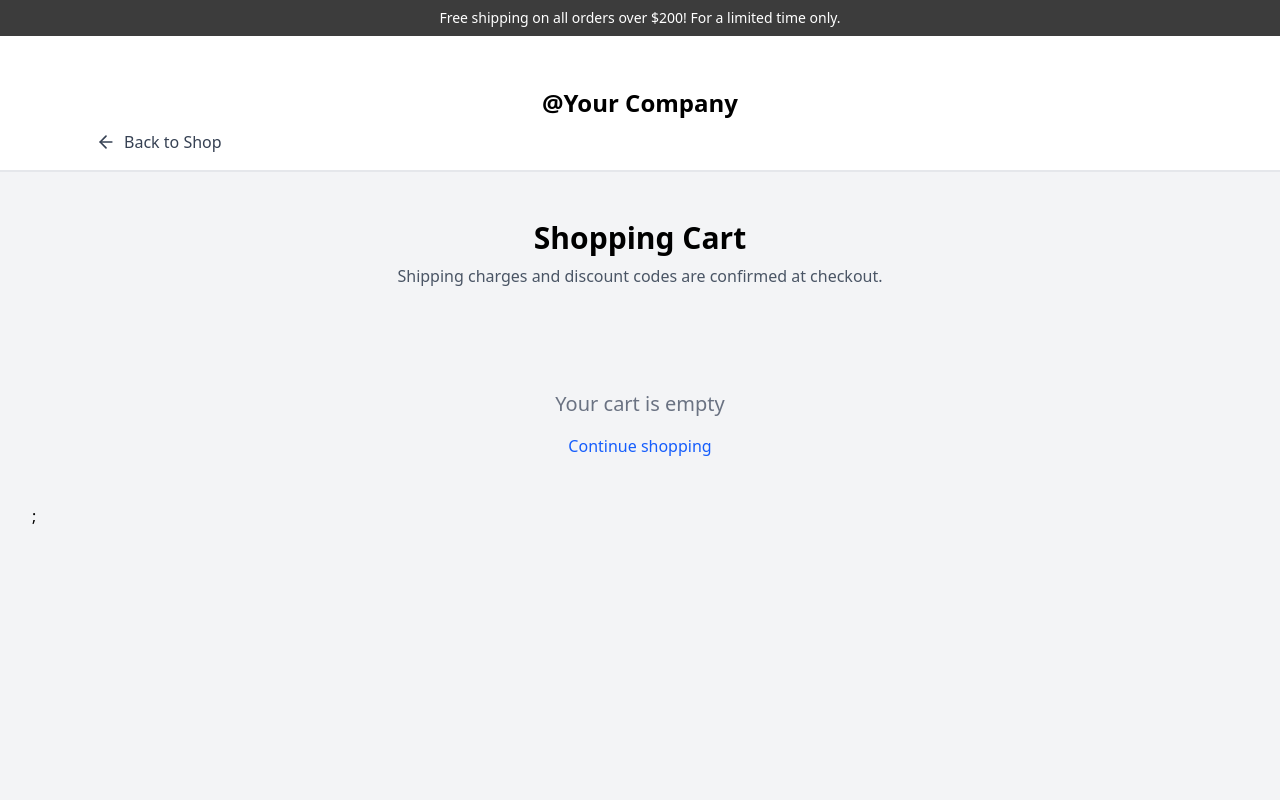
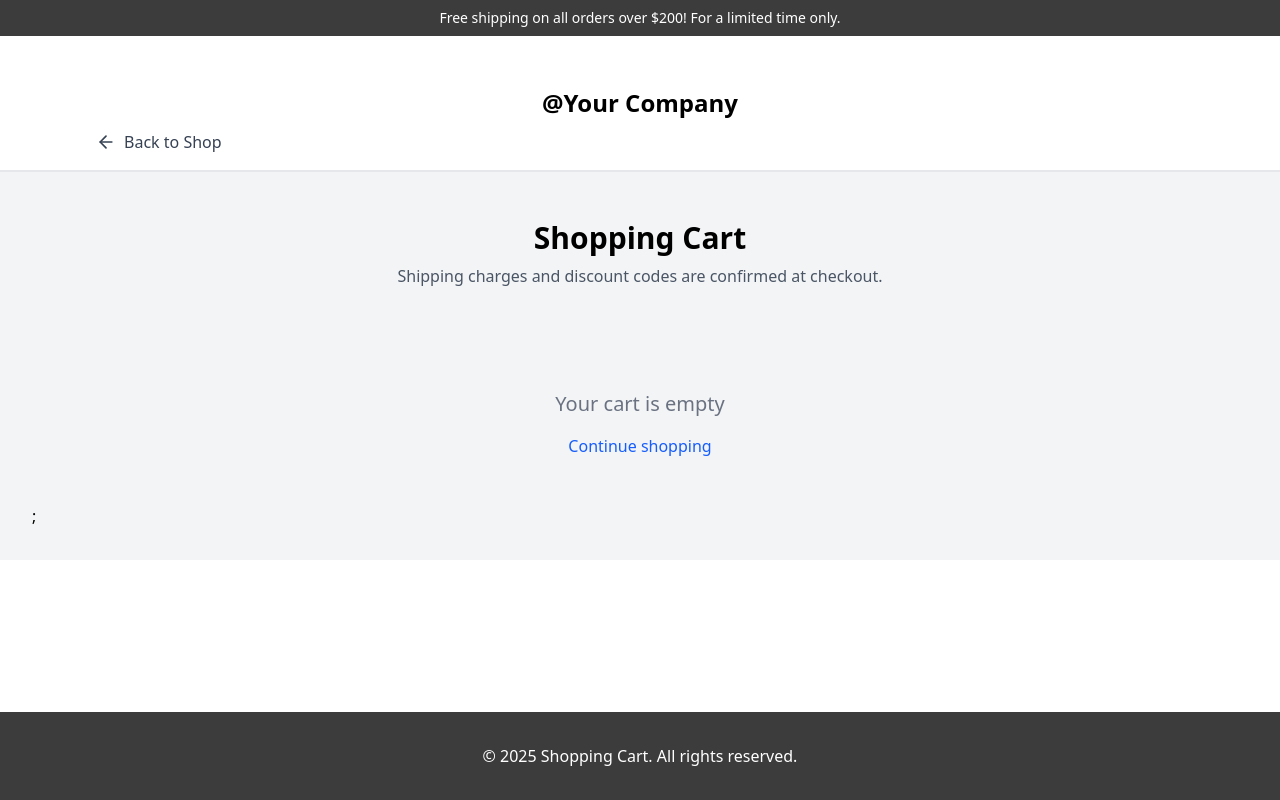
Before and after one commit to Sconde04/Shopping-Cart-Project, a React (Vite) app: page /cart in a window 1280 px wide. Shown: the top 800 px of the page. Built offline with nearby package versions, Linux system fonts and the light colour scheme.

Commit message:
Remove unnecessary min-height from ShoppingCartPage container for improved layout consistency.

```diff
--- a/src/pages/ShoppingCartPage.tsx
+++ b/src/pages/ShoppingCartPage.tsx
@@ -36,7 +36,7 @@ const ShoppingCartPage: React.FC = () => {
   };
 
   return (
-    <div className="bg-gray-100 min-h-screen">
+    <div className="bg-gray-100">
       <div className="container mx-auto p-8">
         <h1 className="flex justify-center text-3xl font-bold mb-2 mt-4">
           Shopping Cart
```
